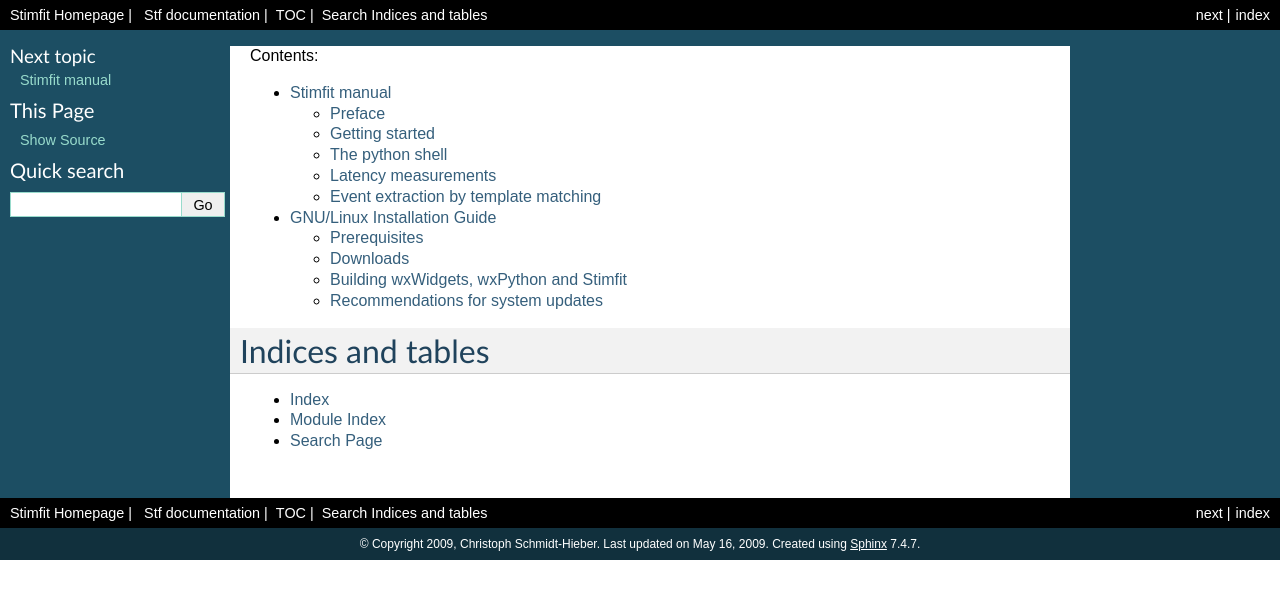
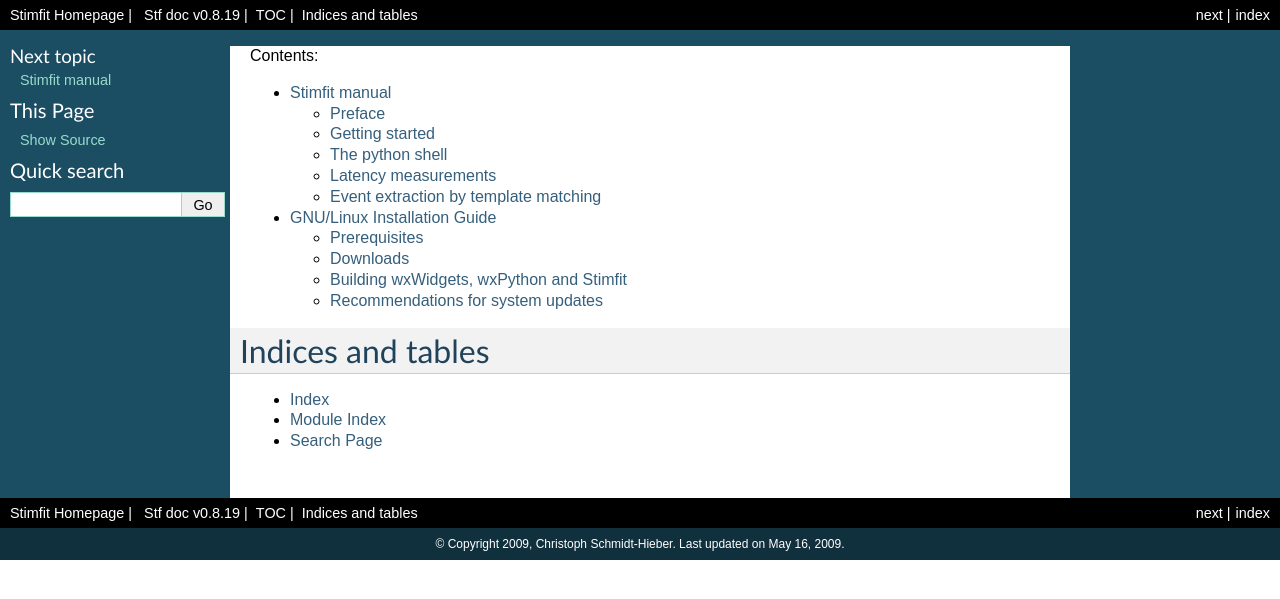
Before and after one commit to neurodroid/stimfit, a Sphinx documentation site: the page built from doc/sphinx/contents.rst, in a window 1280 px wide. Shown: the top 599 px of the page. Built offline with Sphinx 7.4.7, drawn with Linux system fonts in a browser that asks for light colours; formulas are drawn with MathJax 3.

Commit message:
small changes in the html template

```diff
--- a/doc/sphinx/.templates/index.html
+++ b/doc/sphinx/.templates/index.html
@@ -11,7 +11,7 @@
       <td width="50%">
         <p class="biglink"><a class="biglink" href="manual/index.html">Manual</a><br>
         <span class="linkdescr">This manual is the best way to
-        become familiar with {{project}} in only a few hours. </span></p>
+        become familiar with {{project}}. </span></p>
       </td>
       <td width="50%">
         <p class="biglink"><a class="biglink" href="constructions">A Python Primer for the stf User</a><br>
--- a/doc/sphinx/.templates/layout.html
+++ b/doc/sphinx/.templates/layout.html
@@ -8,7 +8,9 @@
 {% endblock %}
 #}
 
+{# to show the bar on the left side #}
 {{ sidebar() }}
+
 {# show the relbar only before the document
 {% block relbar2 %}{{ sidebar() }}{% endblock %}
 #}
@@ -17,7 +19,6 @@
 {# update static links in the relbar #}
 {% block rootrellink %}
     <li><a href="http://www.stimfit.org">Stimfit Homepage</a> | &nbsp; </li>
-    <li><a href={{ pathto('index') }}>Stf documentation</a> |&nbsp;</li>
+    <li><a href={{ pathto('index') }}>Stf doc v0.8.19</a> |&nbsp;</li>
     <li><a href={{ pathto(master_doc) }}>TOC </a> |&nbsp;</li>
-    <li><a href={{ pathto('search') }}>Search </a></li>
 {% endblock %}
--- a/doc/sphinx/conf.py
+++ b/doc/sphinx/conf.py
@@ -95,6 +95,9 @@
         "rightsidebar": "false",
         "relbarbgcolor": "black"
 }
+
+html_show_sphinx = (False)
+
 
 # The style sheet to use for HTML and HTML Help pages. A file of that name
 # must exist either in Sphinx' static/ path, or in one of the custom paths
```
Also changed, not shown: 2 other files.
